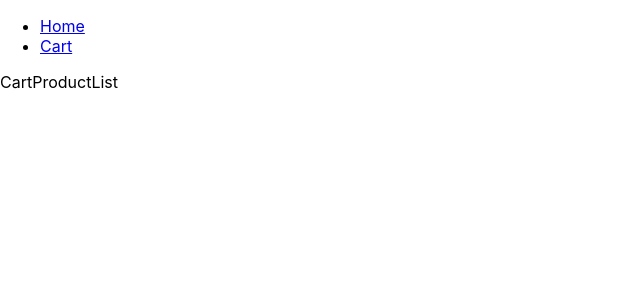
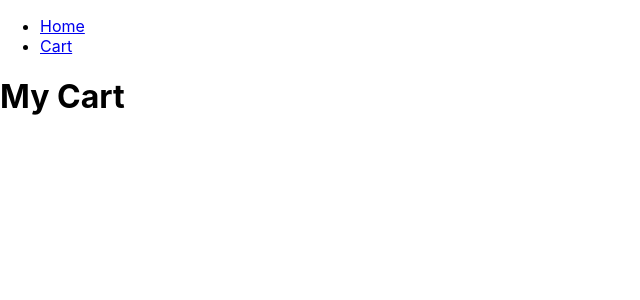
Before and after one commit to jmconcha/shopping-cart-app, a React (Create React App) app: page /cart in a window 1280 px wide. Shown: the top 300 px of the page, without its empty margins (0-640 px from the left). Built offline with nearby package versions, Linux system fonts and the light colour scheme.

Commit message:
pages heading

```diff
--- a/src/Presentation/Views/Cart/ProductList/CartProductList.tsx
+++ b/src/Presentation/Views/Cart/ProductList/CartProductList.tsx
@@ -1,7 +1,7 @@
 import React from 'react';
 
 function CartProductList() {
-  return <div>CartProductList</div>;
+  return <h1>My Cart</h1>;
 }
 
 export default CartProductList;
--- a/src/Presentation/Views/Product/List/ProductList.tsx
+++ b/src/Presentation/Views/Product/List/ProductList.tsx
@@ -1,7 +1,7 @@
 import React from 'react';
 
 function ProductList() {
-  return <div>ProductList</div>;
+  return <h1>Product List</h1>;
 }
 
 export default ProductList;
```
